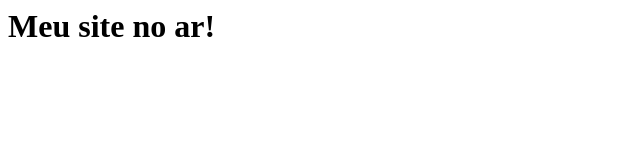
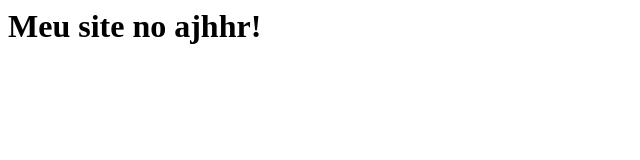
Before and after one commit to Geomendesdev/vinhonovo, a plain HTML site: page index.html in a window 1280 px wide. Shown: the whole page, without its empty margins (0-640 px from the left). Drawn offline with Linux system fonts and the light colour scheme.

Commit message:
Update index.html

```diff
--- a/index.html
+++ b/index.html
@@ -1 +1 @@
-<h1>Meu site no ar!</h1>
+<h1>Meu site no ajhhr!</h1>
```
